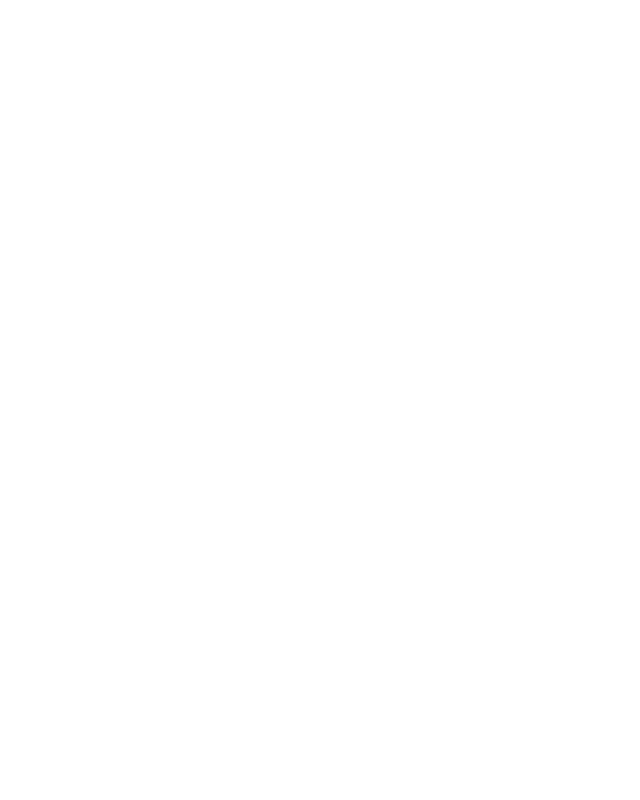
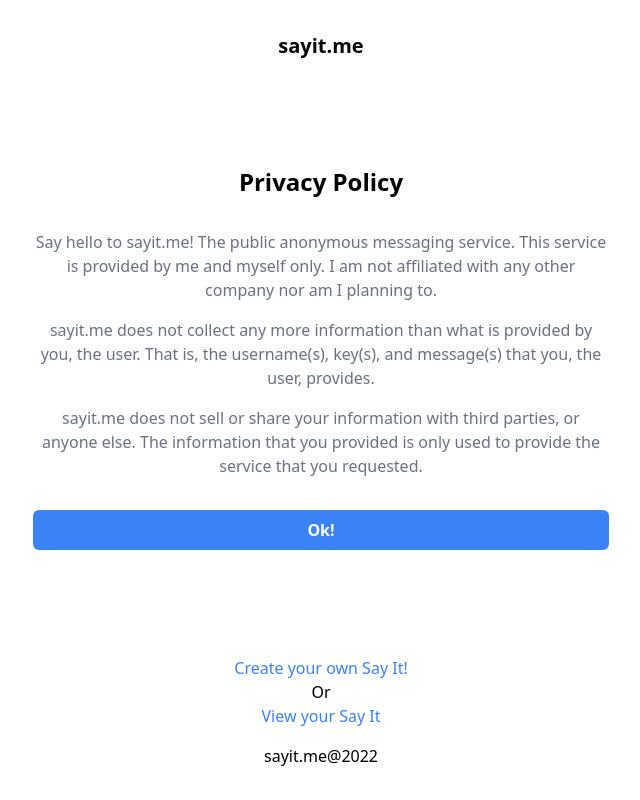
Before and after one commit to sallliisa/sayit.me, a Next.js app: page /privacypolicy in a window 1280 px wide. Shown: the whole page, without its empty margins (319-959 px from the left). Built offline with nearby package versions, Linux system fonts and the light colour scheme.

Commit message:
initial changes

```diff
--- a/components/Button.tsx
+++ b/components/Button.tsx
@@ -1,11 +1,18 @@
-const Button = ({children, action}: any, title: string) => {
+interface ButtonProps {
+    children: React.ReactNode;
+    action?: () => void;
+    disabled?: boolean;
+}
+
+const Button = (props: ButtonProps) => {
+    const {children, action, disabled=false} = props
+    console.log(disabled)
     return (
-
-            <button onClick={action} className='bg-blue-500 hover:bg-blue-700 text-white font-bold py-2 px-4 rounded-md min-w-full'>
-                <div className="flex flex-row gap-2 items-center justify-center">
-                    {children}
-                </div>
-            </button>
+        <button disabled={disabled} onClick={disabled ? () => {} : (action)} className={`text-white font-bold py-2 px-4 rounded-md min-w-full ${disabled ? `bg-slate-200 hover:bg-slate-200 cursor-not-allowed` : `bg-blue-500 hover:bg-blue-700`}`}>
+            <div className="flex flex-row gap-2 items-center justify-center">
+                {children}
+            </div>
+        </button>
     )
 }
 
--- a/pages/[id].tsx
+++ b/pages/[id].tsx
@@ -31,7 +31,7 @@ const SendMessage = (props: SendMessageProps) => {
       </div>
       <div className='flex flex-col gap-4 items-center justify-center w-full max-w-xl'>
         <textarea value={message} onChange={(e) => {setMessage(e.target.value)}} className='min-w-full h-48 rounded-xl p-4' placeholder='Type your message here'></textarea>
-        <Button action={() => {
+        <Button disabled={message == ""} action={() => {
           say(props.id, message).then((status) => {
             if (status === 200) setSent(true)
           })
@@ -42,7 +42,7 @@ const SendMessage = (props: SendMessageProps) => {
         <div className='flex flex-col gap-2 items-center justify-center'>
           <h2 className='text-2xl font-bold'>You said it!</h2>
         </div>
-        <div className='flex flex-col gap-2 w-full max-w-xl'>
+        <div className='flex flex-col gap-4 w-full max-w-xl'>
         <MessageBox>
           <p className='text-gray-500 text-sm'>to <span className='font-bold'>@{props.name}</span></p>
           <p className='text-gray-200 text-xl'>{message}</p>
--- a/pages/api/create.ts
+++ b/pages/api/create.ts
@@ -7,6 +7,10 @@ type Data = {
 
 export default async function handler(req: NextApiRequest, res: NextApiResponse<Data>) {
     const { Page } = await connect();
+    if (req.body.name == "" || req.body.key == "") {
+        res.status(400).json({ code: "" })
+        return;
+    }
     const page = new Page({
         name: req.body.name,
         key: req.body.key,
--- a/pages/api/say.ts
+++ b/pages/api/say.ts
@@ -7,6 +7,10 @@ type Data = {
 
 export default async function handler(req: NextApiRequest, res: NextApiResponse<Data>) {
     const { Page } = await connect();
+    if (req.body.message == "" || req.body.id == "") {
+        res.status(400).json({ status: "Error" })
+        return;
+    }
     const page = await Page.findOne({ _id: req.body.id });
     if (page) {
         page.messages.push(req.body.message)
--- a/pages/create.tsx
+++ b/pages/create.tsx
@@ -56,7 +56,7 @@ const Create = () => {
                         </div>
                         </>
                         ) : (
-                            <Button action={() => {
+                            <Button disabled={name == '' || key == ''} action={() => {
                                 code == "" ? (
                                     getCode(name, key).then((c) => {
                                         setCode(c)
--- /dev/null
+++ b/pages/index.tsx
@@ -0,0 +1,26 @@
+import Link from "next/link"
+import Button from "../components/Button"
+import { useRouter } from "next/router"
+
+const Home = () => {
+    const router = useRouter()
+    return (
+        <>
+            <main className="flex flex-col gap-8 items-center justify-center w-full max-w-xl">
+                <h1 className="text-6xl font-bold">sayit.me</h1>
+                <p>Get anonymous messages from everyone!</p>
+                <div className="flex flex-row gap-4 items-center justify-center w-full max-w-xl">
+                    <div><Button action={() => {router.push("/create")}}>Create your Say It!</Button></div>
+                    <div><Button action={() => {router.push("/view")}}>View your Say It!</Button></div>
+                </div>
+                <div className="flex flex-row gap-4 items-center justify-center w-full max-w-xl">
+                    <Link href="/privacypolicy"><p className='underline text-blue-500'>Privacy policy</p></Link>
+                    <p>•</p>
+                    <Link href="/learnmore"><p className='underline text-blue-500'>Learn more</p></Link>
+                </div>
+            </main>
+        </>
+    )
+}
+
+export default Home
--- /dev/null
+++ b/pages/learnmore.tsx
@@ -0,0 +1,28 @@
+import Link from "next/link"
+import { useRouter } from "next/router"
+import Button from "../components/Button"
+
+const LearnMore = () => {
+    const router = useRouter()
+    return (
+        <>
+            <main className="flex flex-col gap-8 items-center justify-center w-full max-w-xl">
+                <div className='flex flex-col gap-2 items-center justify-center'>
+                    <h2 className='text-2xl font-bold'>Learn More about Sayit.me!</h2>
+                </div>
+                <div className="flex flex-col gap-2 items-center justify-center">
+                    <p className='text-gray-500 text-center'>Say It! is a simple way to send messages anonymously to your friends.</p>
+                    <p className='text-gray-500 text-center'>Create a Say It by entering a username and a key</p>
+                    <p className='text-gray-500 text-center'>Share your Say It ID to your friends to let them say something to you!</p>
+                    <p className='text-gray-500 text-center'>You can then view what your friends sent you using your username and key</p>
+                    <p className="text-center font-bold text-red-500">Be sure to save your Say It ID and key!</p>
+                    <p className="text-center font-bold text-red-500">Losing your ID means losing access to your Say It ID and key!</p>
+                    <p className="text-center font-bold text-red-500">There's no way of retrieving it back!</p>
+                </div>
+                <Button action={() => {router.back()}}>Ok!</Button>
+            </main>
+        </>
+    )
+}
+
+export default LearnMore
--- /dev/null
+++ b/pages/privacypolicy.tsx
@@ -0,0 +1,34 @@
+import Link from "next/link"
+import { useRouter } from "next/router"
+import Button from "../components/Button"
+
+const PrivacyPolicy = () => {
+    const router = useRouter()
+    return (
+        <>
+            <main className="flex flex-col gap-8 items-center justify-center w-full max-w-xl">
+                <div className='flex flex-col gap-2 items-center justify-center'>
+                    <h2 className='text-2xl font-bold'>Privacy Policy</h2>
+                </div>
+                <div className="flex flex-col gap-4">
+                    <p className="text-center text-gray-500">
+                        Say hello to sayit.me! The public anonymous messaging service. This service
+                        is provided by me and myself only. I am not affiliated with any other company
+                        nor am I planning to.
+                    </p>
+                    <p className="text-center text-gray-500">
+                        sayit.me does not collect any more information than what is provided by you, the user.
+                        That is, the username(s), key(s), and message(s) that you, the user, provides.
+                    </p>
+                    <p className="text-center text-gray-500">
+                        sayit.me does not sell or share your information with third parties, or anyone else.
+                        The information that you provided is only used to provide the service that you requested.
+                    </p>
+                </div>
+                <Button action={() => {router.back()}}>Ok!</Button>
+            </main>
+        </>
+    )
+}
+
+export default PrivacyPolicy
```
